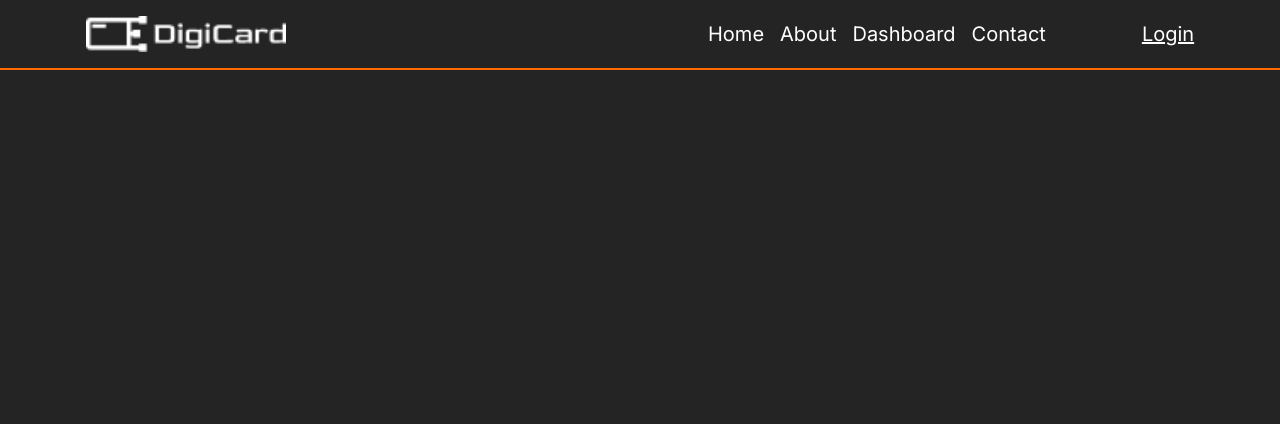
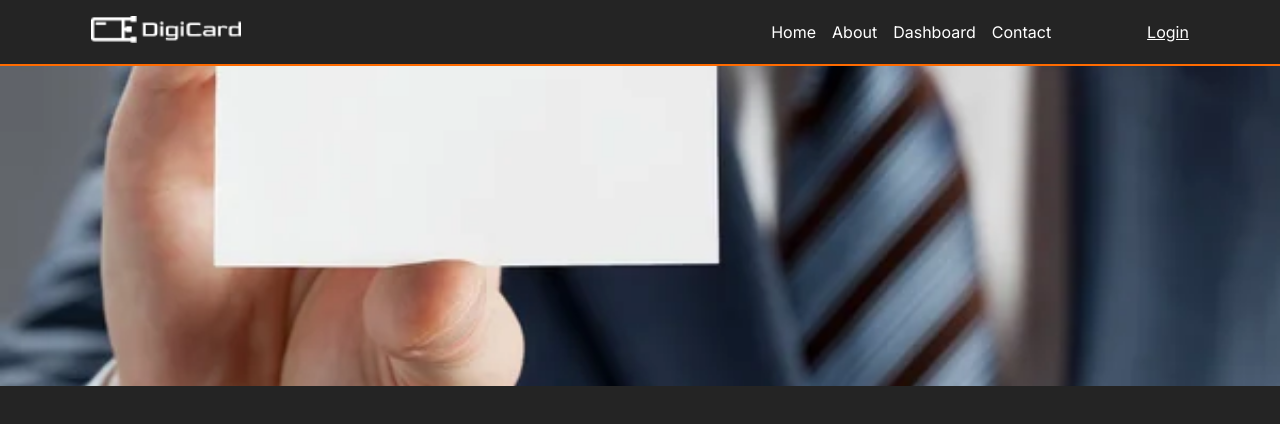
Before and after one commit to EnsarSulejmani/DigiCard, a Next.js app: page / in a window 1280 px wide. Shown: the top 424 px of the page. Built offline with nearby package versions, Linux system fonts and the light colour scheme.

Commit message:
Fixed Navbar

```diff
--- a/app/Components/Navbar.tsx
+++ b/app/Components/Navbar.tsx
@@ -5,11 +5,11 @@ const Navbar = () => {
   return (
     <div className="border-b-2 border-prod flex w-full justify-center">
       <div className="min-w-[960px] flex h-full items-center justify-between mr-24">
-        <div className="flex justify-between text-xl w-full h-full align-middle">
+        <div className="flex justify-between w-full h-full align-middle">
           <Link href="#" passHref>
             <img
               src="Logo Figma.png"
-              width="200px"
+              width="150px"
               className=" my-4 max-h-[36.6px]"
             ></img>
           </Link>
@@ -42,7 +42,7 @@ const Navbar = () => {
         </div>
       </div>
       <div className="flex items-center justify-end">
-        <Link href="#" className="text-xl underline hover:text-prod">
+        <Link href="#" className=" underline hover:text-prod">
           Login
         </Link>
       </div>
--- a/app/page.tsx
+++ b/app/page.tsx
@@ -1,5 +1,10 @@
 import ReUsableButton from "./Components/ReUsableButton";
 
 export default function Home() {
-  return <></>;
+  return (
+    <div className="w-full">
+      {/* Background Image */}
+      <img src="Man.jpg" className="w-full h-[40dvh] object-cover"></img>
+    </div>
+  );
 }
```
